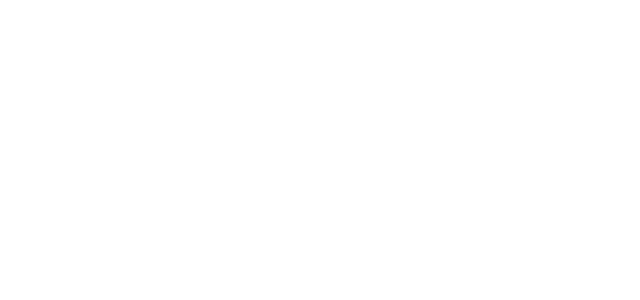
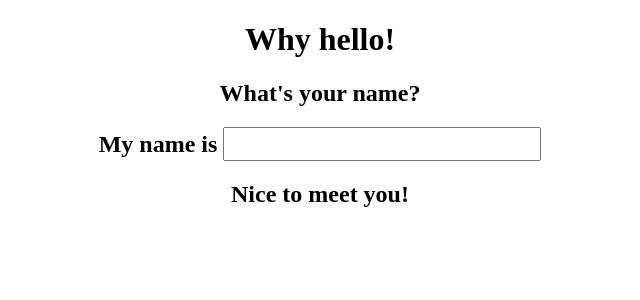
Before and after one commit to fj1/faux-redux, a React (Create React App) app: page / in a window 1280 px wide. Shown: the top 300 px of the page, without its empty margins (320-960 px from the left). Built offline with nearby package versions, Linux system fonts and the light colour scheme.

Commit message:
add text and input

```diff
--- a/src/App.css
+++ b/src/App.css
@@ -1,3 +1,8 @@
 .App {
   text-align: center;
 }
+
+input {
+  font-size: 1em;
+  text-align: center;
+}
--- a/src/App.js
+++ b/src/App.js
@@ -5,6 +5,10 @@
   render() {
     return (
       <div className="App">
+        <h1>Why hello!</h1>
+        <h2>What's your name?</h2>
+        <h2>My name is <input /></h2>
+        <h2>Nice to meet you!</h2>
       </div>
     );
   }
```
